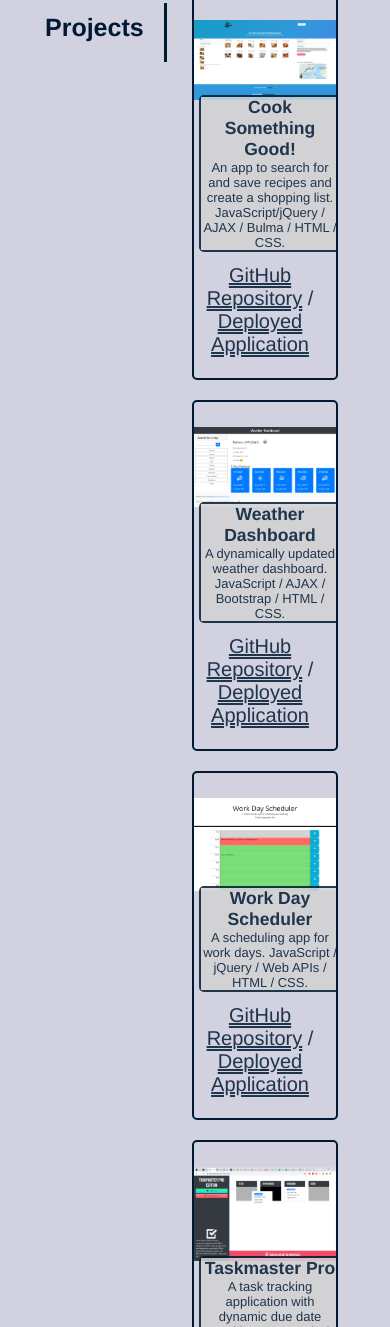
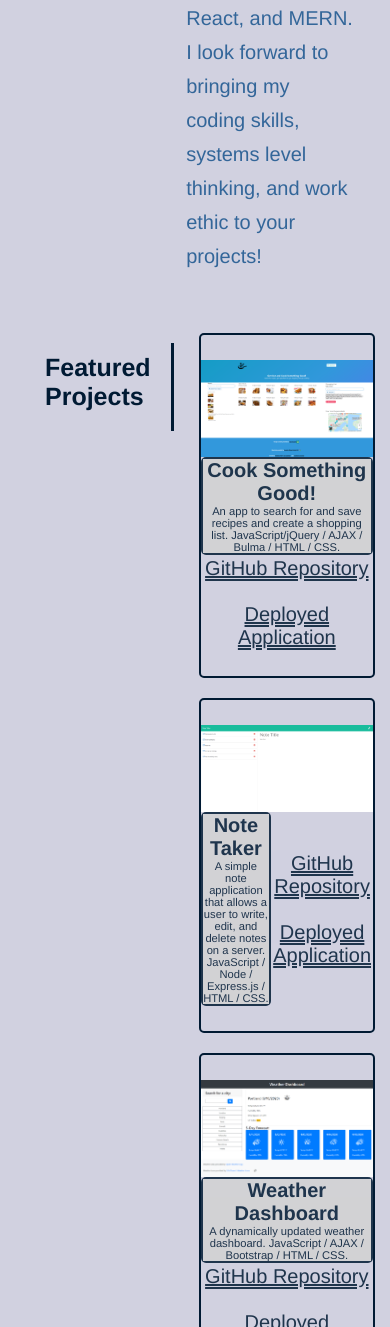
Before and after one commit to kpehl/kpehl.github.io, a plain HTML site: page index.html in a window 390 px wide. Shown: the part 2614-3941 px from the top of the page. Drawn offline with Linux system fonts and the light colour scheme.

Commit message:
updated portfolio with Note Taker project and updated resume; updated CSS styling to be more consistent and more mobile friendly

```diff
--- a/assets/css/style.css
+++ b/assets/css/style.css
@@ -35,6 +35,9 @@ body {
 }
 
 .hide {
+    display: none;
+}
+div[hidden] {
     display: none;
 }
 
@@ -112,16 +115,11 @@ section {
     padding: 10px 20px 20px 5px;
     text-align: left;
     margin: 10px 25px 10px 25px;
-    width: 100%;
+    width: 240px;
     display: inline-flex;
     flex-direction: column;
     align-self: flex-start;
     justify-content: flex-start;
-}
-
-.section-title span {
-    font-size: 14px;
-    flex-wrap: wrap;
 }
 
 .primary-border {
@@ -197,18 +195,19 @@ a {
     display: inline-flex;
     flex-direction: column;
     width: 100%;
-    justify-content: center;
+    justify-content: space-between;
     flex-wrap: wrap;
 }
 .project-grid-container {
-    width: 80%;
+    width: 100%;
     display: grid;
-    grid-template-columns: repeat(3, 1fr);
+    grid-template-columns: 1fr 1fr;
     grid-auto-rows: minmax(100px, auto);
     color: var(--secondary-color);
     font-size: 1.2rem;
     grid-gap: 20px;
     grid-auto-flow: dense;
+    justify-content: center;
 }
 .project-grid-item {
     padding: 25px 0;
@@ -240,7 +239,6 @@ a {
 
 .large {
     grid-column: span 2;
-    grid-row: span 2;
 }
 
 .project-caption {
@@ -254,6 +252,8 @@ a {
     opacity: 0.85;
     border-radius: 5px;
     flex-wrap: wrap;
+    transition: all 0.5s ease-in-out;
+    overflow: visible;
 }
 
 .project-caption-2 {
@@ -266,12 +266,21 @@ a {
     width: 45%;
     opacity: 0.85;
     border-radius: 5px;
+    font-size: 0.8rem;
     flex-wrap: wrap;
+    transition: all 0.5s ease-in-out;
 }
 
 .project-caption h3 {
     background: lightgrey;
     color: var(--secondary-color);
+    font-size: 0.8rem;
+    font-weight: bold;
+}
+.project-caption p {
+    background: lightgrey;
+    color: var(--secondary-color);
+    font-size: 0.7rem;
 }
 
 /* Add an effect when hovering on a project to emphasize cursor position */
@@ -280,11 +289,13 @@ a {
     background: lightsteelblue;
     opacity: 0.85;
     border: 5px solid var(--tertiary-color);
+    transition: all 0.5s ease-in-out;
 }
 
-/* When the project is hovered on, a child div with links is shown */
+/* When the project is hovered on, child divs with links and a title and description are shown */
 .project-grid-item:hover > .hide {
     display: block;
+    transition: all 0.5s ease-in-out;
 }
 
 /* --------------------------------------------- */
@@ -297,7 +308,6 @@ a {
     flex: 0 1;
 }
 .contact-wrapper {
-    /* display: inline-flex; */
     display: flex;
     flex-direction: row;
     width: 100%;
@@ -313,13 +323,15 @@ a {
     color: var(--primary-color);
     font-size: 32px;
 }
-
+.contact-info-wrapper {
+    width: 100%;
+}
 .contact-grid-container {
     padding: 25px 0;
     margin: auto;
     width: 100%;
     display: grid;
-    grid-template-columns: repeat(4, 1fr);
+    grid-template-columns: repeat(2, 1fr);
     grid-template-rows: auto;
     color: var(--secondary-color);
     font-size: 1.2rem;
@@ -371,6 +383,27 @@ a {
     .section-title {
         font-size: 35px;
     }
+    .project-grid-container {
+        grid-template-columns: 1fr 1fr;
+    }
+    .project-grid-item {
+        flex: 1 1;
+    }
+    .project-grid-item.large {
+        flex: 1 1;
+        grid-column: 1 / -1;
+    }
+    .project-caption h3 {
+        font-size: 18px;
+    }
+    .project-caption{
+        position: static;
+        justify-self: flex-start;
+    }
+    .project-caption-2 {
+        position: static;
+        justify-self: flex-start;
+    }
 }
 
 /* MEDIA QUERY FOR TABLETS AND SMALLER */
@@ -398,17 +431,22 @@ a {
     .project-caption {
         font-size: 15px;
         width: 75%;
+        position: static;
+        justify-self: flex-start;
+        justify-content: flex-start;
+    }
+    .project-caption h3 {
+        font-size: 20px;
     }
     .contact-grid-container {
         grid-template-columns: 1fr;
     }
-    .project-caption {
-        position: relative;
-    }
     .project-caption-2 {
         font-size: 20px;
         width: 100%;
-        position: relative;
+        position: static;
+        justify-self: flex-start;
+        justify-content: flex-start;
     }
 }
 
@@ -441,12 +479,14 @@ a {
         font-size: 13px;
     }
     .project-caption {
-        display: none;
+        display: block;
+        justify-self: flex-start;
     }
     .project-caption-2 {
         font-size: 20px;
         width: 100%;
         display: block;
+        justify-self: flex-start;
     }
 }
 
--- a/index.html
+++ b/index.html
@@ -5,6 +5,7 @@
     <meta charset="UTF-8" />
     <meta name="viewport" content="width=device-width, initial-scale=1.0" />
     <link rel="icon" type="image/png" href="assets/images/favicon/favicon-96x96.png" />
+    <link href="https://cdnjs.cloudflare.com/ajax/libs/font-awesome/4.7.0/css/font-awesome.css" rel="stylesheet">
     <link rel="stylesheet" href="./assets/css/style.css" />
     <title>Kathleen Pehl's GitHub Portfolio</title>
 </head>
@@ -48,20 +49,26 @@
                 <img src="./assets/images/profile-picture.jpg" alt="a headshot of me next to a tree in the spring" />
             </div>
             <div class="about-me-info">
-                    My name is Kathleen Pehl, and I am working on becoming a full stack web developer. I created my first basic HTML web page in
-                    1999 while studying engineering at the University of Colorado at Boulder, and ever since I have been tinkering with web design.
-                    I spent close to two decades working as an aerospace engineer, primarily in systems design, and did some coding in MATLAB,
-                    Visual Basic, Python, and C++ to help with various tasks and projects. I am currently versed in JavaScript, jQuery, Web APIs and AJAX,
-                    HTML, CSS and Bootstrap, responsive design, and designing for accessibility. By the end of January, I will have gained familiarity with
-                    a number of front end and back end tools and methodologies, including object oriented programing, SQL, object relational
-                    mapping, MVC, React, and MERN.  I look forward to bringing my coding skills, systems level thinking, and work ethic to your projects!
+                    <p>
+                        My name is Kathleen Pehl, and I am working on becoming a full stack web developer. I created my first basic HTML web page in
+                        1999 while studying engineering at the University of Colorado at Boulder, and ever since I have been tinkering with web design.
+                        I spent close to two decades working as an aerospace engineer, primarily in systems design, and did some coding in MATLAB,
+                        Visual Basic, Python, and C++ to help with various tasks and projects. I am currently versed in JavaScript (ES5 and ES6), jQuery,
+                        Web APIs and AJAX, Node and common npm packages, Express.js, HTML, CSS and frameworks such as Bootstrap and Bulma, using Object
+                        Oriented Design and Test Driven Design methodologies, responsive and mobile first design, and designing for accessibility.
+                    </p>
+                    <p>
+                        By the end of January, I will have gained familiarity with a number of other front end and back end tools and methodologies,
+                        including SQL, object relational mapping, MVC, React, and MERN.  I look forward to bringing my coding skills, systems level
+                        thinking, and work ethic to your projects!
+                    </p>
             </div>
         </div>
     </section>
 
     <!--Projects Grid-->
     <section id="projects" class="projects">
-        <div class="projects"><h2 class="section-title">Projects</h2></div>
+        <div class="projects"><h2 class="section-title">Featured Projects</h2></div>
         <div class="project-grid-wrapper">
             <div class="project-grid-container">
                 <!--Project Grid-->
@@ -72,7 +79,17 @@
                         <p>An app to search for and save recipes and create a shopping list. JavaScript/jQuery / AJAX / Bulma / HTML / CSS.</p>
                     </div>
                     <div class = "hide project-caption-2">
-                        <a href = "https://github.com/kpehl/ucf-project-1" target="_blank">GitHub Repository</a> / <a href = "https://kpehl.github.io/ucf-project-1/" target="_blank">Deployed Application</a>
+                        <a href = "https://github.com/kpehl/ucf-project-1" target="_blank">GitHub Repository</a> <br><br> <a href = "https://kpehl.github.io/ucf-project-1/" target="_blank">Deployed Application</a>
+                    </div>
+                </div>
+                <div class="project-grid-item">
+                    <img src = "./assets/images/Note-Taker-Screenshot.png" alt="screenshot of note taker application">
+                    <div class="hide project-caption">
+                        <h3>Note Taker</h3>
+                        <p>A simple note application that allows a user to write, edit, and delete notes on a server. JavaScript / Node / Express.js / HTML / CSS.</p>
+                    </div>
+                    <div class ="hide project-caption-2">
+                        <a href = "https://github.com/kpehl/note-taker" target="_blank">GitHub Repository</a> <br><br>  <a href = "https://thawing-sands-67516.herokuapp.com/" target="_blank">Deployed Application</a>
                     </div>
                 </div>
                 <div class="project-grid-item">
@@ -82,7 +99,7 @@
                         <p>A dynamically updated weather dashboard. JavaScript / AJAX / Bootstrap / HTML / CSS.</p>
                     </div>
                     <div class ="hide project-caption-2">
-                        <a href = "https://github.com/kpehl/weather-dashboard" target="_blank">GitHub Repository</a> / <a href = "https://kpehl.github.io/weather-dashboard/" target="_blank">Deployed Application</a>
+                        <a href = "https://github.com/kpehl/weather-dashboard" target="_blank">GitHub Repository</a> <br><br>  <a href = "https://kpehl.github.io/weather-dashboard/" target="_blank">Deployed Application</a>
                     </div>
                 </div>
                 <div class="project-grid-item">
@@ -92,7 +109,7 @@
                         <p>A scheduling app for work days. JavaScript / jQuery / Web APIs / HTML / CSS.</p>
                     </div>
                     <div class ="hide project-caption-2">
-                        <a href = "https://github.com/kpehl/work-day-scheduler" target="_blank">GitHub Repository</a> / <a href = "https://kpehl.github.io/work-day-scheduler/" target="_blank">Deployed Application</a>
+                        <a href = "https://github.com/kpehl/work-day-scheduler" target="_blank">GitHub Repository</a> <br><br>  <a href = "https://kpehl.github.io/work-day-scheduler/" target="_blank">Deployed Application</a>
                     </div>
                 </div>
                 <div class="project-grid-item">
@@ -102,29 +119,29 @@
                         <p>A task tracking application with dynamic due date tracking. JavaScript/ Web APIs / HTML / CSS.</p>
                     </div>
                     <div class ="hide project-caption-2">
-                        <a href = "https://github.com/kpehl/taskmaster-pro" target="_blank">GitHub Repository</a> / <a href = "https://kpehl.github.io/taskmaster-pro/" target="_blank">Deployed Application</a>
+                        <a href = "https://github.com/kpehl/taskmaster-pro" target="_blank">GitHub Repository</a> <br><br>  <a href = "https://kpehl.github.io/taskmaster-pro/" target="_blank">Deployed Application</a>
                     </div>
                 </div>
-                <div class="project-grid-item">
+                <div hidden class="project-grid-item">
                     <img src = "./assets/images/JavaScriptQuizQuestion.png" alt="screenshot of JavaScript Quiz, mid-quiz">
                     <div class="hide project-caption">
                         <h3>JavaScript Quiz</h3>
                         <p>A dynamically updated multiple choice quiz on JavaScript. JavaScript / HTML / CSS.</p>
                     </div>
                     <div class ="hide project-caption-2">
-                        <a href = "https://github.com/kpehl/javascript-quiz" target="_blank">GitHub Repository</a> / <a href = "https://kpehl.github.io/javascript-quiz/index.html" target="_blank">Deployed Application</a>
+                        <a href = "https://github.com/kpehl/javascript-quiz" target="_blank">GitHub Repository</a> <br><br> <a href = "https://kpehl.github.io/javascript-quiz/index.html" target="_blank">Deployed Application</a>
                     </div>
                 </div>
-                <!-- <div class = "project-grid-item">
+                <div hidden class = "project-grid-item">
                     <img src = "./assets/images/Taskinator.png" alt = "screenshot of a simple dynamically updated task tracking application">
                     <div class="hide project-caption">
                         <h3>Taskinator</h3>
                         <p>A simple, dynamically user updated task tracking application. JavaScript / HTML / CSS.</p>
                     </div>
                     <div class ="hide project-caption-2">
-                        <a href = "https://github.com/kpehl/taskinator" target="_blank">GitHub Repository</a> / <a href = "https://kpehl.github.io/taskinator/" target="_blank">Deployed Application</a>
+                        <a href = "https://github.com/kpehl/taskinator" target="_blank">GitHub Repository</a> <br><br>  <a href = "https://kpehl.github.io/taskinator/" target="_blank">Deployed Application</a>
                     </div>
-                </div> -->
+                </div>
                 <div class = "project-grid-item">
                     <img src = "./assets/images/PasswordGeneratorScreenshot.png" alt = "screenshot of a random password generator">
                     <div class="hide project-caption">
@@ -132,55 +149,55 @@
                         <p>A non-cryptographically secure customizable random password generator. JavaScript.</p>
                     </div>
                     <div class ="hide project-caption-2">
-                        <a href = "https://github.com/kpehl/password-generator" target="_blank">GitHub Repository</a> / <a href = "https://kpehl.github.io/password-generator/Develop/" target="_blank">Deployed Application</a>
+                        <a href = "https://github.com/kpehl/password-generator" target="_blank">GitHub Repository</a> <br><br>  <a href = "https://kpehl.github.io/password-generator/Develop/" target="_blank">Deployed Application</a>
                     </div>
                 </div>
-                <!-- <div class = "project-grid-item">
+                <div hidden class = "project-grid-item">
                     <img src = "./assets/images/RobotGladiatorsScreenshot.png" alt = "screenshot of the prompt-based browser game Robot Gladiators">
                     <div class="hide project-caption">
                         <h3>Robot Gladiators</h3>
                         <p>A simple prompt-based game with a user controlled robot battling a series of opponents. JavaScript.</p>
                     </div>
                     <div class ="hide project-caption-2">
-                        <a href = "https://github.com/kpehl/robot-gladiators" target="_blank">GitHub Repository</a> / <a href = "https://kpehl.github.io/robot-gladiators/" target="_blank">Deployed Application</a>
+                        <a href = "https://github.com/kpehl/robot-gladiators" target="_blank">GitHub Repository</a> <br><br>  <a href = "https://kpehl.github.io/robot-gladiators/" target="_blank">Deployed Application</a>
                     </div>
-                </div> -->
-                <!-- <div class="project-grid-item">
+                </div>
+                <div hidden class="project-grid-item">
                     <img src="./assets/images/run-buddy-hero-screenshot.jpg" alt="screenshot of Run Buddy landing page" />
                     <div class="hide project-caption">
                         <h3>Run Buddy</h3>
                         <p>A landing page for a fictional fitness company. HTML / CSS.</p>
                     </div>
                     <div class ="hide project-caption-2">
-                        <a href = "https://github.com/kpehl/run-buddy" target="_blank">GitHub Repository</a> / <a href = "https://kpehl.github.io/run-buddy/" target="_blank">Deployed Application</a>
+                        <a href = "https://github.com/kpehl/run-buddy" target="_blank">GitHub Repository</a> <br><br>  <a href = "https://kpehl.github.io/run-buddy/" target="_blank">Deployed Application</a>
                     </div>
-                </div> -->
-                <!-- <div class="project-grid-item">
+                </div>
+                <div hidden class="project-grid-item">
                     <img src="./assets/images/horiseon-screenshot.jpg" alt="screenshot of Horiseon landing page" />
                     <div class="hide project-caption">
                         <h3>Horiseon</h3>
                         <p>Refactoring a fictional landing page for accessibility. HTML / CSS.</p>
                     </div>
                     <div class ="hide project-caption-2">
-                        <a href = "https://github.com/kpehl/horiseon-refactor" target="_blank">GitHub Repository</a> / <a href = "https://github.com/kpehl/horiseon-refactor" target="_blank">Deployed Application</a>
+                        <a href = "https://github.com/kpehl/horiseon-refactor" target="_blank">GitHub Repository</a> <br><br>  <a href = "https://github.com/kpehl/horiseon-refactor" target="_blank">Deployed Application</a>
                     </div>
-                </div> -->
-                <!-- <div class="project-grid-item">
+                </div>
+                <div hidden class="project-grid-item">
                     <img src="./assets/images/bluestyle-css-demo-screenshot.png" alt="screenot of CSS demo page" />
                     <div class="project-caption">
                         <h3>CSS Demo Page</h3>
                         <p>HTML / CSS / JavaScript.</p>
                     </div>
                     <div class ="hide project-caption-2">
-                        <a href = "https://kpehl.github.io/css-color-scheme-demo/" target="_blank">GitHub Repository</a> / <a href = "https://kpehl.github.io/css-color-scheme-demo/" target="_blank">Deployed Application</a>
+                        <a href = "https://kpehl.github.io/css-color-scheme-demo/" target="_blank">GitHub Repository</a> <br><br>  <a href = "https://kpehl.github.io/css-color-scheme-demo/" target="_blank">Deployed Application</a>
                     </div>
-                </div> -->
-                <!-- <div class="project-grid-item">
+                </div>
+                <div hidden class="project-grid-item">
                     <img src="https://via.placeholder.com/150/336699/001a33?text=Placeholder" alt="placeholder image for future projects"/>
                     <div class="project-caption">
                         <p>Placeholder</p>
                     </div>
-                </div> -->
+                </div>
             </div>
         </div>
     </section>
@@ -191,16 +208,16 @@
         <div class="contact-info-wrapper">
             <div class="contact-grid-container">
                 <div class="contact-info-item">
-                    Email: <a href="mailto:kathleen.pehl@gmail.com">kathleen.pehl@gmail.com</a>
+                    Email <i class="fas fa-envelope-open-text"></i> <a href="mailto:kathleen.pehl@gmail.com">kathleen.pehl@gmail.com</a>
                 </div>
                 <div class="contact-info-item">
-                    Cell Phone: <a href="tel:+14259536252">(425) 953-6252</a>
+                    Cell Phone <i class="fas fa-mobile-alt"></i> <a href="tel:+14259536252">(425) 953-6252</a>
                 </div>
                 <div class="contact-info-item">
-                    <a href="https://www.linkedin.com/in/kathleen-pehl-77bb1710" target="_blank">LinkedIn</a>
+                    <i class="fab fa-linkedin"></i><a href="https://www.linkedin.com/in/kathleen-pehl-77bb1710" target="_blank">LinkedIn</a>
                 </div>
                 <div class="contact-info-item">
-                    <a href="https://github.com/kpehl" target="_blank">GitHub</a>
+                    <i class="fab fa-github"></i><a href="https://github.com/kpehl" target="_blank">GitHub</a>
                 </div>
             </div>
         </div>
```
Also changed, not shown: assets/images/Note-Taker-Screenshot.png (added), 1 other file.
